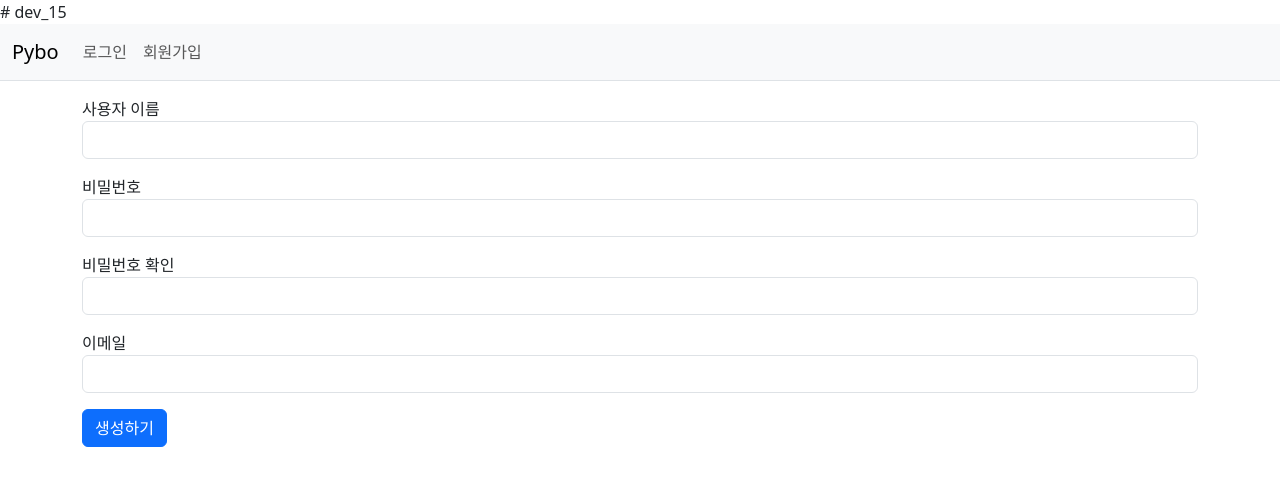
After one commit to sua-repo/django_psa_boards, a Django app: page /common/signup/ in a window 1280 px wide. The commit adds this page. Shown: the top 486 px of the page. Run offline with Django 5.2, Linux system fonts and the light colour scheme; some libraries are stand-ins or nearby versions.

Commit message:
회원가입

```diff
--- /dev/null
+++ b/common/forms.py
@@ -0,0 +1,13 @@
+from django import forms
+from django.contrib.auth.forms import UserCreationForm
+from django.contrib.auth.models import User
+
+
+# dev_15
+# 이메일 필드가 없으면 입력하지 않아도 가능
+class UserForm(UserCreationForm):
+    email = forms.EmailField(label="이메일")
+
+    class Meta:
+        model = User
+        fields = ("username", "password1", "password2", "email")
--- a/common/urls.py
+++ b/common/urls.py
@@ -12,9 +12,6 @@ urlpatterns = [
         auth_views.LoginView.as_view(template_name="common/login.html"),
         name="login",
     ),  # dev_13
-    path(
-        "logout/",
-        views.logout_view,
-        name="logout",
-    ),  # dev_13
+    path("logout/", views.logout_view, name="logout"),  # dev_13
+    path("signup/", views.signup, name="signup"),  # dev_15
 ]
--- a/common/views.py
+++ b/common/views.py
@@ -1,8 +1,26 @@
 # dev_13
-from django.contrib.auth import logout
-from django.shortcuts import redirect
+from django.http import HttpResponse
+from django.contrib.auth import authenticate, login, logout
+from django.shortcuts import render, redirect
+from common.forms import UserForm
 
 
 def logout_view(request):
     logout(request)
     return redirect("index")
+
+
+# dev_15
+def signup(request):
+    if request.method == "POST":
+        form = UserForm(request.POST)
+        if form.is_valid():
+            form.save()
+            username = form.cleaned_data.get("username")
+            raw_password = form.cleaned_data.get("password1")
+            user = authenticate(username=username, password=raw_password)  # 사용자 인증
+            login(request, user)  # 로그인
+            return redirect("index")
+    else:
+        form = UserForm()
+    return render(request, "common/signup.html", {"form": form})
--- /dev/null
+++ b/templates/common/signup.html
@@ -0,0 +1,31 @@
+# dev_15
+{% extends "base.html" %}
+{% block content %}
+<div class="container my-3">
+    <form method="post" action="{% url 'common:signup' %}">
+        {% csrf_token %}
+        {% include "form_errors.html" %}
+        <div class="mb-3">
+            <label for="username">사용자 이름</label>
+            <input type="text" class="form-control" name="username" id="username"
+                   value="{{ form.username.value|default_if_none:'' }}">
+        </div>
+        <div class="mb-3">
+            <label for="password1">비밀번호</label>
+            <input type="password" class="form-control" name="password1" id="password1"
+                   value="{{ form.password1.value|default_if_none:'' }}">
+        </div>
+        <div class="mb-3">
+            <label for="password2">비밀번호 확인</label>
+            <input type="password" class="form-control" name="password2" id="password2"
+                   value="{{ form.password2.value|default_if_none:'' }}">
+        </div>
+        <div class="mb-3">
+            <label for="email">이메일</label>
+            <input type="text" class="form-control" name="email" id="email"
+                   value="{{ form.email.value|default_if_none:'' }}">
+        </div>
+        <button type="submit" class="btn btn-primary">생성하기</button>
+    </form>
+</div>
+{% endblock content %}
--- a/templates/navbar.html
+++ b/templates/navbar.html
@@ -15,11 +15,17 @@
             <ul class="navbar-nav me-auto mb-2 mb-lg-0">
                 <li class="nav-item">
                     <!-- dev_13 -->
-                    {% if user.is_authenticated %}
+                    {% if request.user.is_authenticated %}
                         <a class="nav-link" href="{% url 'common:logout' %}">{{ user.username }} (로그아웃)</a>
                     {% else %}
                         <a class="nav-link" href="{% url 'common:login' %}">로그인</a>
                     {% endif %}
+
+                    <li>
+                    {% if not user.is_authenticated %}
+                    <a class="nav-link" href="{% url 'common:signup' %}">회원가입</a>
+                    {% endif %}
+                    </li>
                 </li>
             </ul>
         </div>
```
